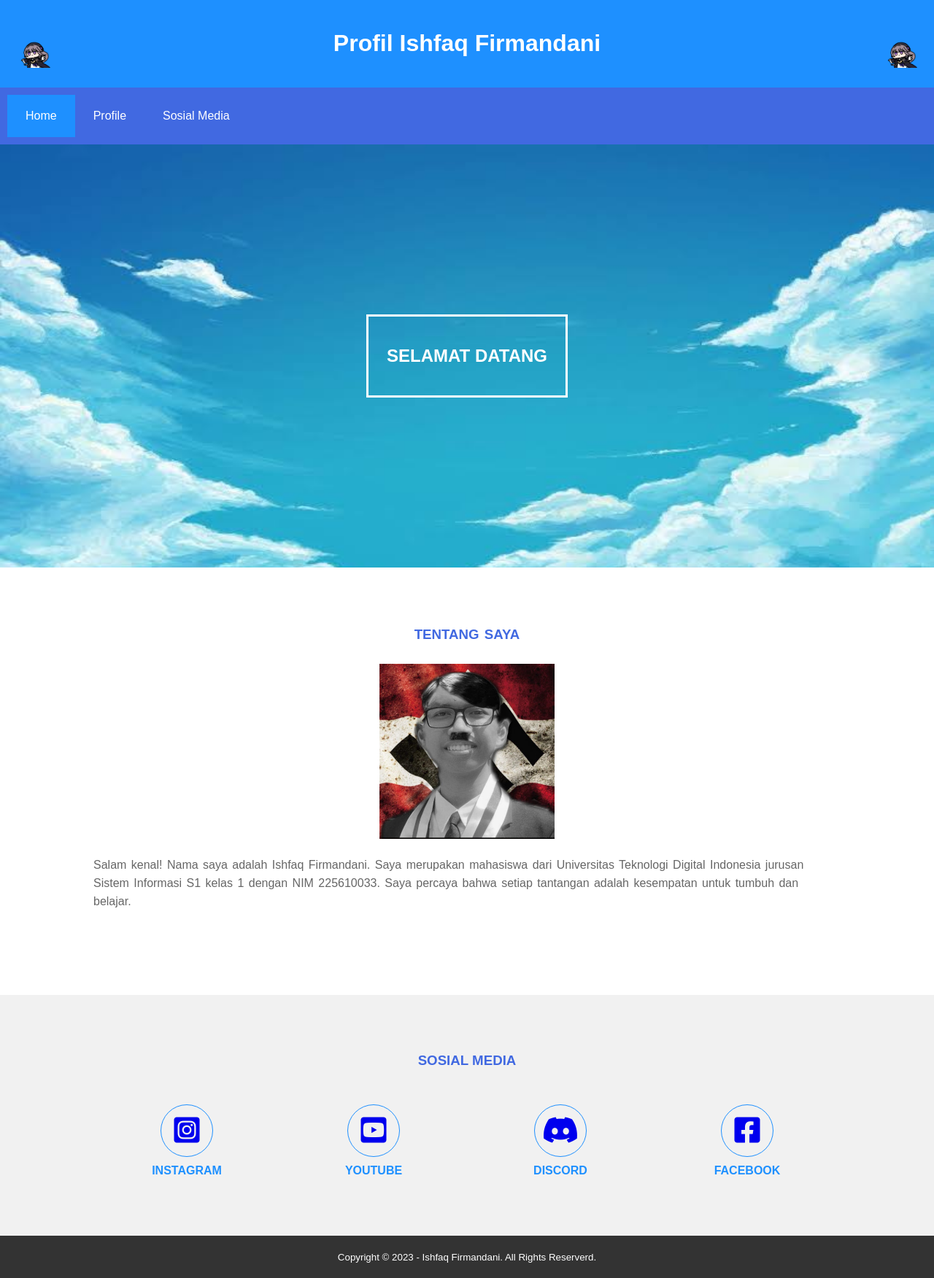
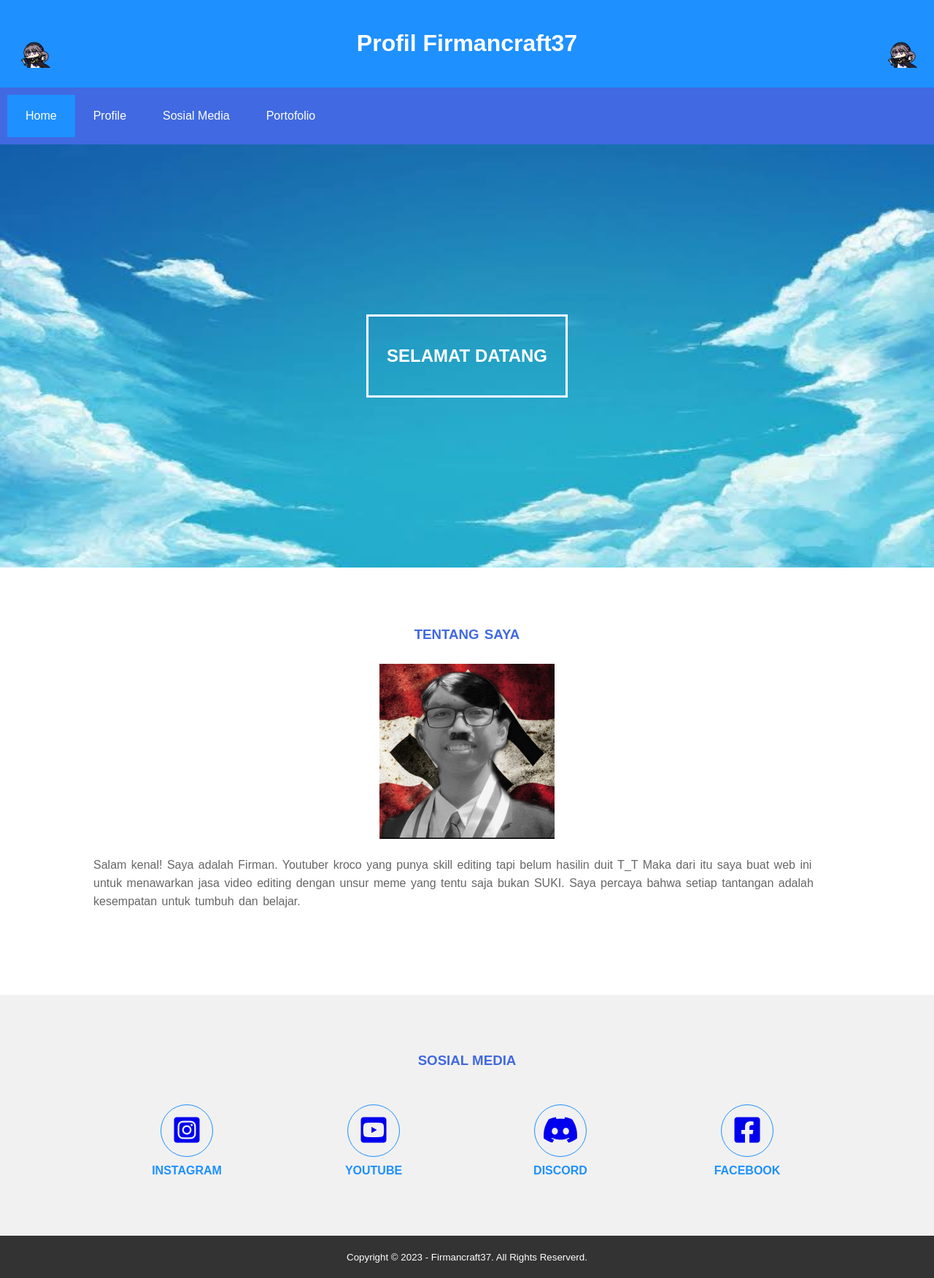
Before and after one commit to Spado76/Personal-Web-Profile, a plain HTML site: page index.html in a window 1280 px wide. Shown: the whole page at 73% size. Drawn offline with Linux system fonts and the light colour scheme.

Commit message:
Update index.html

```diff
--- a/index.html
+++ b/index.html
@@ -1,14 +1,16 @@
 <!DOCTYPE html>
 <html>
 <head>
-  <title>Profil Ishfaq Firmandani</title>
+  <meta charset="UTF-8">
+  <meta name="viewport" content="width=device-width, initial-scale=1.0">
+  <title>Profil Firmancraft37</title>
   <link rel="icon" href="kurukuru.gif">
   <link rel="stylesheet" type="text/css" href="style.css">
   <link rel="stylesheet" type="text/css" href="https://cdnjs.cloudflare.com/ajax/libs/font-awesome/6.4.0/css/all.min.css">
 </head>
 <body>
   <header>
-    <h1>Profil Ishfaq Firmandani
+    <h1>Profil Firmancraft37
 	<img src="kurukuru.gif" alt="kurukuru.gif" style="width:52px;height:52px;float:left;">
 	<img src="kurukuru.gif" alt="kurukuru.gif" style="width:52px;height:52px;float:right;">
 	</h1>
@@ -18,7 +20,8 @@
     <ul>
       <li class="active"><a href="index.html">Home</a></li>
       <li><a href='about.html'>Profile</a></li>
-	  <li><a href='sosmed.html'>Sosial Media</a></a></li>
+	  <li><a href='sosmed.html'>Sosial Media</a></li>
+	  <li><a href='portofolio.html'>Portofolio</a></a></li>
     </ul>
   </nav>
 
@@ -32,8 +35,9 @@
     <div class="container">
       <h3>TENTANG SAYA</h3>
 	  <img src="pp.jpg" alt="pp.jpg" style="width:240px;height:240px;">
-	  <p>Salam kenal! Nama saya adalah Ishfaq Firmandani. Saya merupakan mahasiswa dari Universitas Teknologi Digital Indonesia
-	  jurusan Sistem Informasi S1 kelas 1 dengan NIM 225610033. Saya percaya bahwa setiap tantangan adalah kesempatan untuk tumbuh dan belajar.</p>
+	  <p>Salam kenal! Saya adalah Firman. Youtuber kroco yang punya skill editing tapi belum hasilin duit T_T
+	  Maka dari itu saya buat web ini untuk menawarkan jasa video editing dengan unsur meme yang tentu saja bukan SUKI.
+	  Saya percaya bahwa setiap tantangan adalah kesempatan untuk tumbuh dan belajar.</p>
 	</div>
   </section>
 
@@ -46,7 +50,7 @@
 			<h4>INSTAGRAM</h4>
 		</div>
 		<div class="col-4">
-			<div class="icon"><a href="https://www.youtube.com/@dityaxd8395"><i class="fa-brands fa-square-youtube"></i></a></div>
+			<div class="icon"><a href="https://www.youtube.com/@Firmancraft37"><i class="fa-brands fa-square-youtube"></i></a></div>
 			<h4>YOUTUBE</h4>
 		</div>
 		<div class="col-4">
@@ -63,6 +67,8 @@
 
   <footer>
 	<div class="container">
-      <small>Copyright &copy; 2023 - Ishfaq Firmandani. All Rights Reserverd.</small>
+      <small>Copyright &copy; 2023 - Firmancraft37. All Rights Reserverd.</small>
 	</div>
   </footer>
+</body>
+</html>
```
